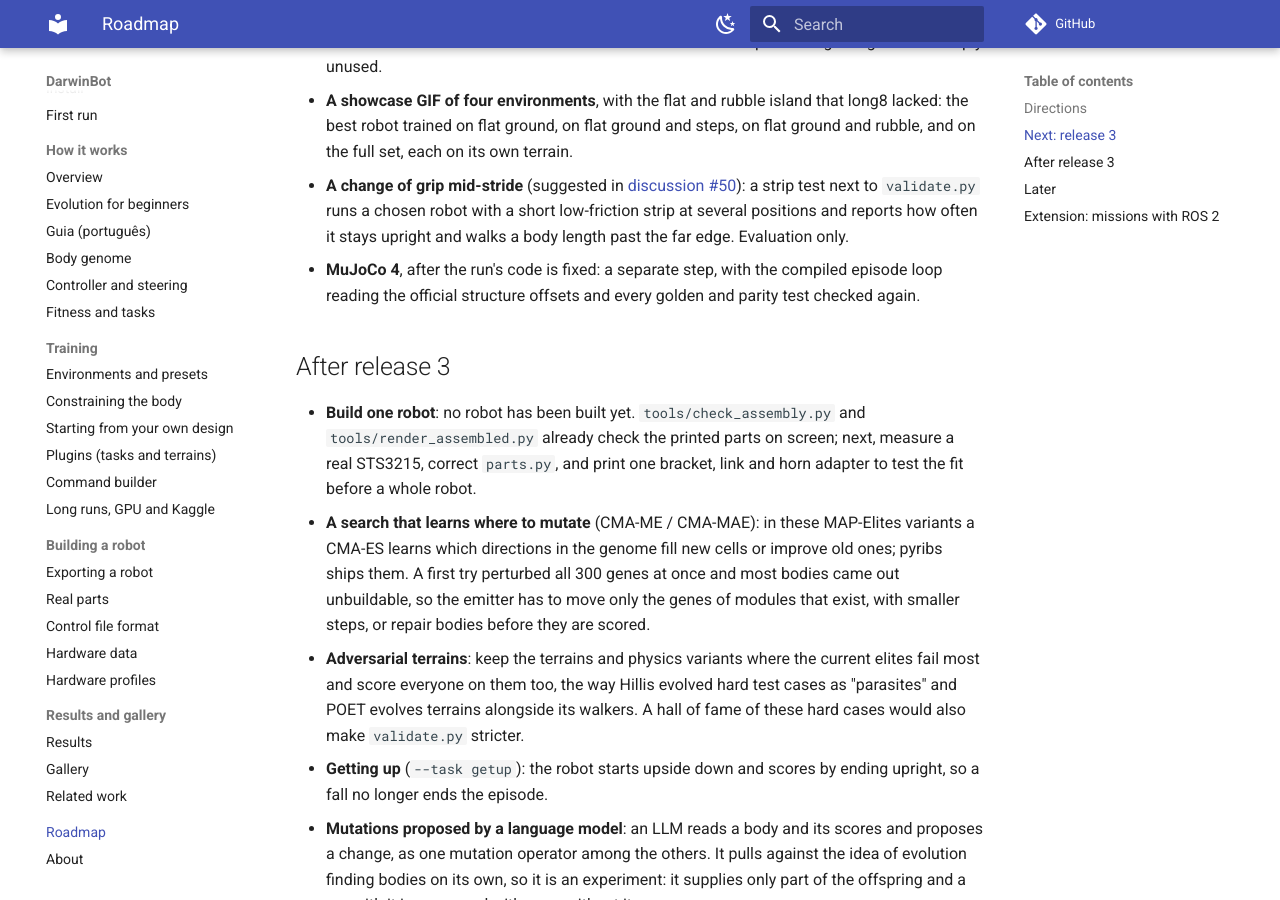
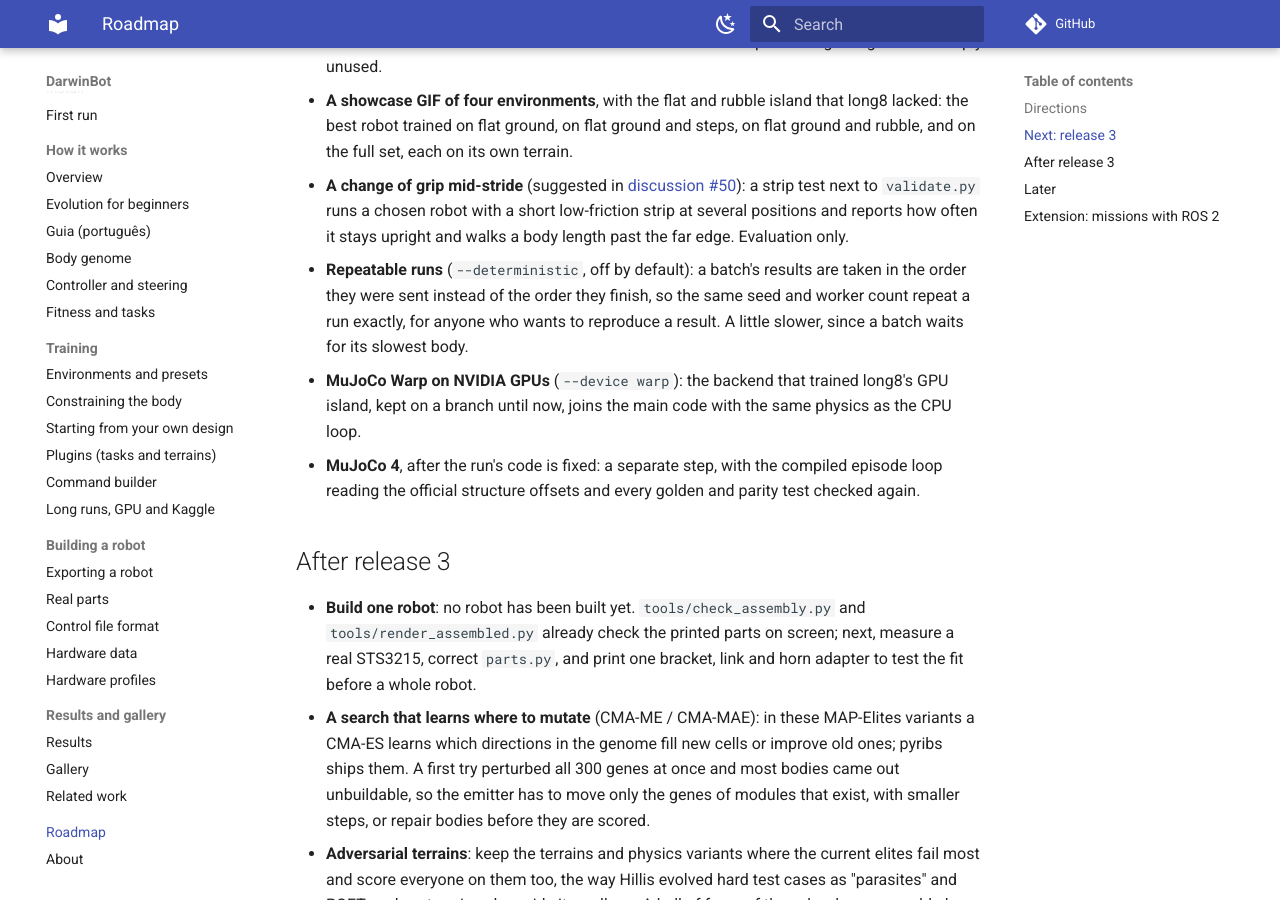
Before and after one commit to mpena2099/darwinbot, an MkDocs documentation site: the page built from docs/roadmap.md, in a window 1280 px wide and 900 px high, scrolled down 1659 px. Built offline with MkDocs 1.6.1 and Material for MkDocs 9.7.7, drawn with Linux system fonts in a browser that asks for light colours; comment, search, counter and statistics services are not loaded.

Commit message:
Roadmap: repeatable runs and MuJoCo Warp in release 3

```diff
--- a/docs/roadmap.md
+++ b/docs/roadmap.md
@@ -79,6 +79,14 @@ against the current rules:
   a strip test next to `validate.py` runs a chosen robot with a short
   low-friction strip at several positions and reports how often it stays
   upright and walks a body length past the far edge. Evaluation only.
+- **Repeatable runs** (`--deterministic`, off by default): a batch's results
+  are taken in the order they were sent instead of the order they finish, so
+  the same seed and worker count repeat a run exactly, for anyone who wants to
+  reproduce a result. A little slower, since a batch waits for its slowest
+  body.
+- **MuJoCo Warp on NVIDIA GPUs** (`--device warp`): the backend that trained
+  long8's GPU island, kept on a branch until now, joins the main code with the
+  same physics as the CPU loop.
 - **MuJoCo 4**, after the run's code is fixed: a separate step, with the
   compiled episode loop reading the official structure offsets and every
   golden and parity test checked again.
```
